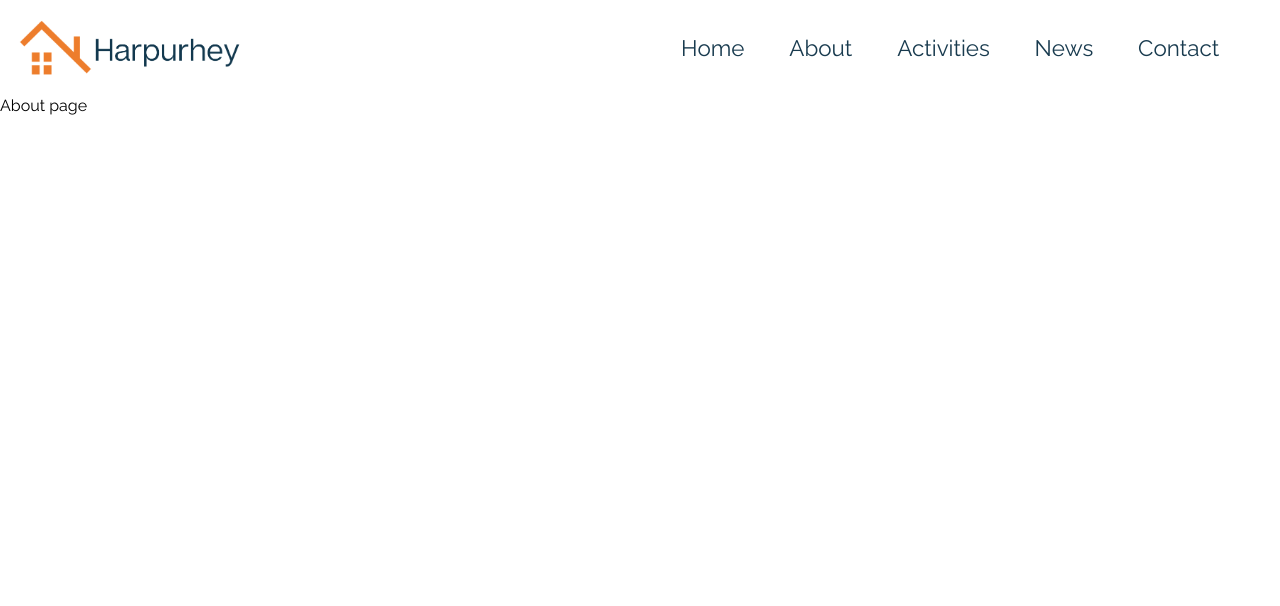
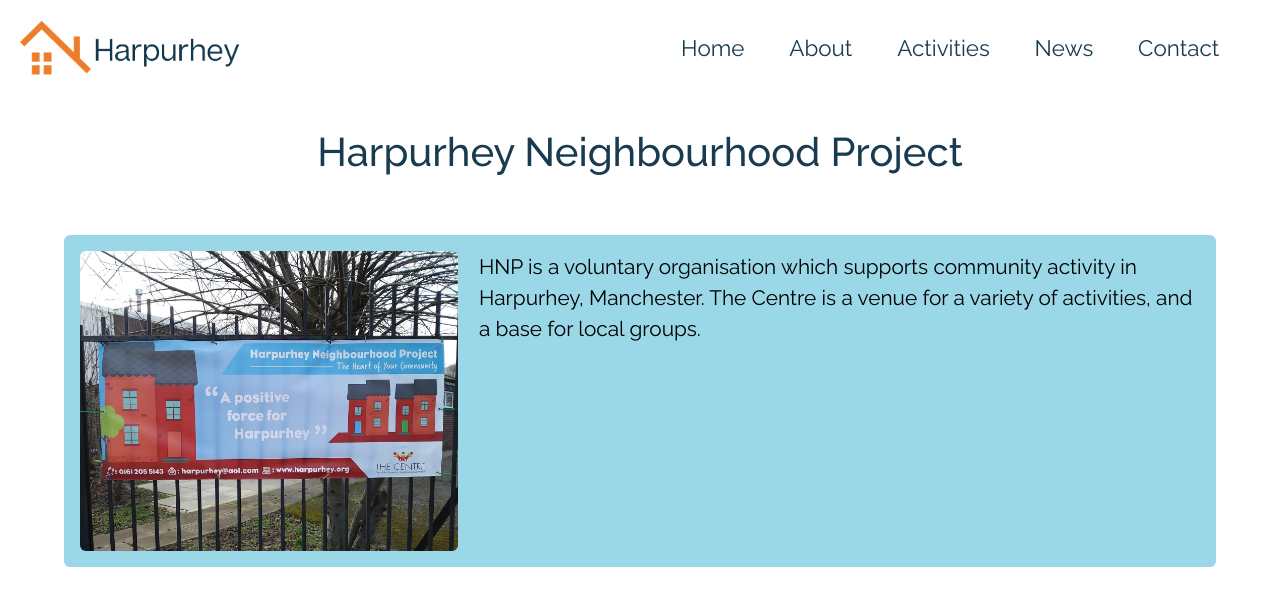
Before and after one commit to j-dublon/harpurhey, a React (Create React App) app: page /about in a window 1280 px wide. Shown: the top 606 px of the page. Built offline with nearby package versions, Linux system fonts and the light colour scheme.

Commit message:
add hero image to home page and top content to about page

```diff
--- a/src/App.css
+++ b/src/App.css
@@ -39,3 +39,51 @@ body {
 .nav__links__item:hover {
   color: #ed7d2d;
 }
+
+.hero {
+  background-color: #9ad7e7;
+  padding: 1em;
+  display: flex;
+  flex-direction: column;
+}
+
+.hero__image {
+  align-self: center;
+}
+
+.home,
+.about {
+  margin: 2em;
+}
+
+.home__title,
+.about__title {
+  font-weight: 500;
+  font-size: 2.5em;
+  text-align: center;
+  color: #193b4f;
+  margin-bottom: 1.5em;
+}
+
+.about__content {
+  margin: 2em;
+  background-color: #9ad7e7;
+  padding: 1em;
+  border-radius: 6px;
+}
+
+.about__content__top {
+  display: flex;
+  flex-direction: row;
+}
+
+.about__content__top__image {
+  max-height: 300px;
+  border-radius: 6px;
+}
+
+.about__content__top__text {
+  font-size: 1.3em;
+  line-height: 1.5em;
+  margin-left: 1em;
+}
--- a/src/components/About.jsx
+++ b/src/components/About.jsx
@@ -1,7 +1,24 @@
 import React from "react";
 
 const About = () => {
-  return <p>About page</p>;
+  return (
+    <main className="about">
+      <h1 className="about__title">Harpurhey Neighbourhood Project</h1>
+      <section className="about__content">
+        <section className="about__content__top">
+          <img
+            src={require("../images/about.png")}
+            className="about__content__top__image"
+          />
+          <p className="about__content__top__text">
+            HNP is a voluntary organisation which supports community activity in
+            Harpurhey, Manchester. The Centre is a venue for a variety of
+            activities, and a base for local groups.
+          </p>
+        </section>
+      </section>
+    </main>
+  );
 };
 
 export default About;
--- /dev/null
+++ b/src/components/Hero.jsx
@@ -0,0 +1,15 @@
+import React from "react";
+
+const Hero = () => {
+  return (
+    <section className="hero">
+      <img
+        src={require("../images/hero.jpeg")}
+        alt="The team"
+        className="hero__image"
+      />
+    </section>
+  );
+};
+
+export default Hero;
--- a/src/components/Home.jsx
+++ b/src/components/Home.jsx
@@ -1,7 +1,17 @@
 import React from "react";
+import Hero from "./Hero";
 
 const Home = () => {
-  return <p>Home page</p>;
+  return (
+    <main>
+      <Hero />
+      <section className="home">
+        <h1 className="home__title">
+          Welcome to Harpurhey Neighbourhood Project
+        </h1>
+      </section>
+    </main>
+  );
 };
 
 export default Home;
```
Also changed, not shown: src/images/about.png (added), src/images/hero.jpeg (added).
